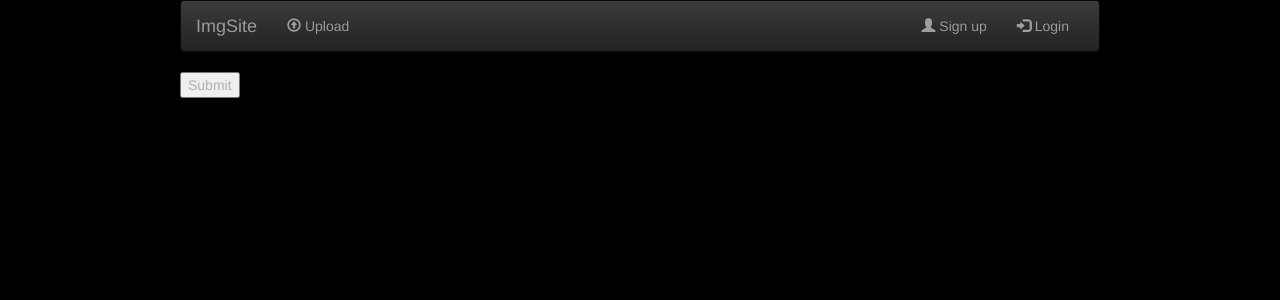
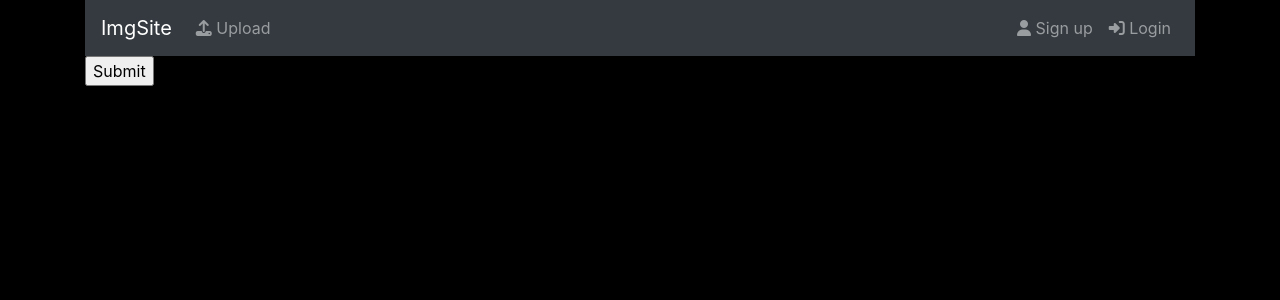
Before and after one commit to mcardillo55/imagesite, a Django app: page /submit/ in a window 1280 px wide. Shown: the top 300 px of the page. Run offline with Django 3.2, Linux system fonts and the light colour scheme; parts of the project's set-up code (start-up, migrations or seed data) failed here and were passed over; some libraries are stand-ins or nearby versions.

Commit message:
Migrating to Bootstrap 4 (modals are broken)

```diff
--- a/images/templates/base.html
+++ b/images/templates/base.html
@@ -1,19 +1,16 @@
 {% load staticfiles %}<!DOCTYPE html>
 <html>
 <head>
-    <title>ImgSite | Home of Images</title>
-    <script src="https://code.jquery.com/jquery-3.1.0.min.js" integrity="sha256-cCueBR6CsyA4/9szpPfrX3s49M9vUU5BgtiJj06wt/s=" crossorigin="anonymous"></script>
-    <!-- Latest compiled and minified CSS -->
-    <link rel="stylesheet" href="https://maxcdn.bootstrapcdn.com/bootstrap/3.3.5/css/bootstrap.min.css">
+  <meta charset="utf-8">
+  <meta name="viewport" content="width=device-width, initial-scale=1, shrink-to-fit=no">
 
-    <!-- Optional theme -->
-    <link rel="stylesheet" href="https://maxcdn.bootstrapcdn.com/bootstrap/3.3.5/css/bootstrap-theme.min.css">
-
+  <!-- Bootstrap CSS -->
+  <link rel="stylesheet" href="https://stackpath.bootstrapcdn.com/bootstrap/4.3.1/css/bootstrap.min.css" integrity="sha384-ggOyR0iXCbMQv3Xipma34MD+dH/1fQ784/j6cY/iJTQUOhcWr7x9JvoRxT2MZw1T" crossorigin="anonymous">
   <link rel="stylesheet" href="{% static "my.css" %}">
 
-    <!-- Latest compiled and minified JavaScript -->
-    <script src="https://maxcdn.bootstrapcdn.com/bootstrap/3.3.5/js/bootstrap.min.js"></script>
-    <script src="{% static "my.js" %}"></script>
+  <script src="https://kit.fontawesome.com/afb8e7f539.js" crossorigin="anonymous"></script>
+
+  <title>ImgSite | Home of Images</title>
 </head>
 <header>
 
@@ -27,48 +24,50 @@
     </div>
 </div>
 <div class="container">
-  <div class="col-sm-10 col-sm-offset-1">
-  <nav class="navbar navbar-inverse">
-    <div class="container-fluid">
-      <div class="navbar-header">
-        <button class="navbar-toggle navbar-toggle-right" type="button" data-toggle="collapse" data-target="#navbar-collapse-content" aria-controls="navbar-collapse-content" aria-expanded="false" aria-label="Toggle navigation">
-          <span class="icon-bar"></span>
-          <span class="icon-bar"></span>
-          <span class="icon-bar"></span>
+  <nav class="navbar navbar-dark bg-dark navbar-expand-md">
+    <a class="navbar-brand" href="{% url 'images.views.home' %}">ImgSite</a>
+    <button class="navbar-toggler navbar-toggle-right" type="button" data-toggle="collapse" data-target="#navbar-collapse-content" aria-controls="navbar-collapse-content" aria-expanded="false" aria-label="Toggle navigation">
+      <span class="navbar-toggler-icon"></span>
     </button>
-        <a class="navbar-brand" href="{% url 'images.views.home' %}">ImgSite</a>
-      </div>
     <div class="navbar-collapse collapse" id="navbar-collapse-content">
-        <ul class="nav navbar-nav">
-          <li>
-          <a href="#" data-toggle="modal" data-target="#myModal" data-url="{% url 'images.views.submit' %}?ref=modal"><span class="glyphicon glyphicon-upload"></span> Upload</a>
+      <ul class="navbar-nav mr-auto">
+        <li class="nav-item">
+          <a class="nav-link" href="#" data-toggle="modal"
+          data-target="#myModal" data-url="{% url 'images.views.submit'
+          %}?ref=modal"><span class="fas fa-upload"></span> Upload</a>
         </li>
       </ul>
-        <ul class="nav navbar-nav navbar-right">
+      <ul class="navbar-nav ml-auto">
       {% if user.is_authenticated %}
-          <li class="dropdown">
-          <a href="#" class="dropdown-toggle" data-toggle="dropdown" role="button" aria-haspopup="true" aria-expanded="false">{{ user }}<span class="caret"></span></a>
-            <ul class="dropdown-menu">
-              <li><a href="{% url 'images.views.profile' %}">My Profile</a></li>
-              <li role="separator" class="divider"></li>
-              <li><a href="{% url 'django.contrib.auth.views.logout' %}?next={% url 'images.views.home' %}">Log Out</a></li>
-            </ul>
+        <li class="nav-item dropdown">
+        <a class="nav-link dropdown-toggle" href="#" id="navbarDropdown" data-toggle="dropdown" role="button" aria-haspopup="true" aria-expanded="false">{{ user }}<span class="caret"></span></a>
+          <div class="dropdown-menu" aria-labelledby="navbarDropdown">
+            <a class="dropdown-item" href="{% url 'images.views.profile' %}">My Profile</a>
+            <div class="dropdown-divider" class="divider"></div>
+            <a class="dropdown-item" href="{% url 'django.contrib.auth.views.logout' %}?next={% url 'images.views.home' %}">Log Out</a>
+          </div>
         </li>
       {% else %}
-          <li>
-            <a href="#" data-toggle="modal" data-target="#myModal" data-url="{% url 'images.views.signup' %}?ref=modal"><span class="glyphicon glyphicon-user"></span> Sign up</a>
+        <li class="nav-item">
+          <a class="nav-link" href="#" data-toggle="modal"
+          data-target="#myModal" data-url="{% url 'images.views.signup'
+          %}?ref=modal"><span class="fas fa-user"></span> Sign up</a>
         </li>
-          <li>
-            <a href="#" data-toggle="modal" data-target="#myModal" data-url="{% url 'images.views.login_view' %}?ref=modal"><span class="glyphicon glyphicon-log-in"></span> Login</a>
+        <li class="nav-item">
+          <a class="nav-link" href="#" data-toggle="modal"
+          data-target="#myModal" data-url="{% url 'images.views.login_view'
+          %}?ref=modal"><span class="fas fa-sign-in-alt"></span> Login</a>
         </li>
       {% endif %}
       </ul>
-      </div>
     </div>
   </nav>
 {% block content %}
 {% endblock content %}
 </div>
-</div>
+  <script src="https://code.jquery.com/jquery-3.3.1.slim.min.js" integrity="sha384-q8i/X+965DzO0rT7abK41JStQIAqVgRVzpbzo5smXKp4YfRvH+8abtTE1Pi6jizo" crossorigin="anonymous"></script>
+  <script src="https://cdnjs.cloudflare.com/ajax/libs/popper.js/1.14.7/umd/popper.min.js" integrity="sha384-UO2eT0CpHqdSJQ6hJty5KVphtPhzWj9WO1clHTMGa3JDZwrnQq4sF86dIHNDz0W1" crossorigin="anonymous"></script>
+  <script src="https://stackpath.bootstrapcdn.com/bootstrap/4.3.1/js/bootstrap.min.js" integrity="sha384-JjSmVgyd0p3pXB1rRibZUAYoIIy6OrQ6VrjIEaFf/nJGzIxFDsf4x0xIM+B07jRM" crossorigin="anonymous"></script>
+  <script src="{% static "my.js" %}"></script>
 </body>
 </html>
```
Lines whose indentation alone changed are shown as unchanged.
